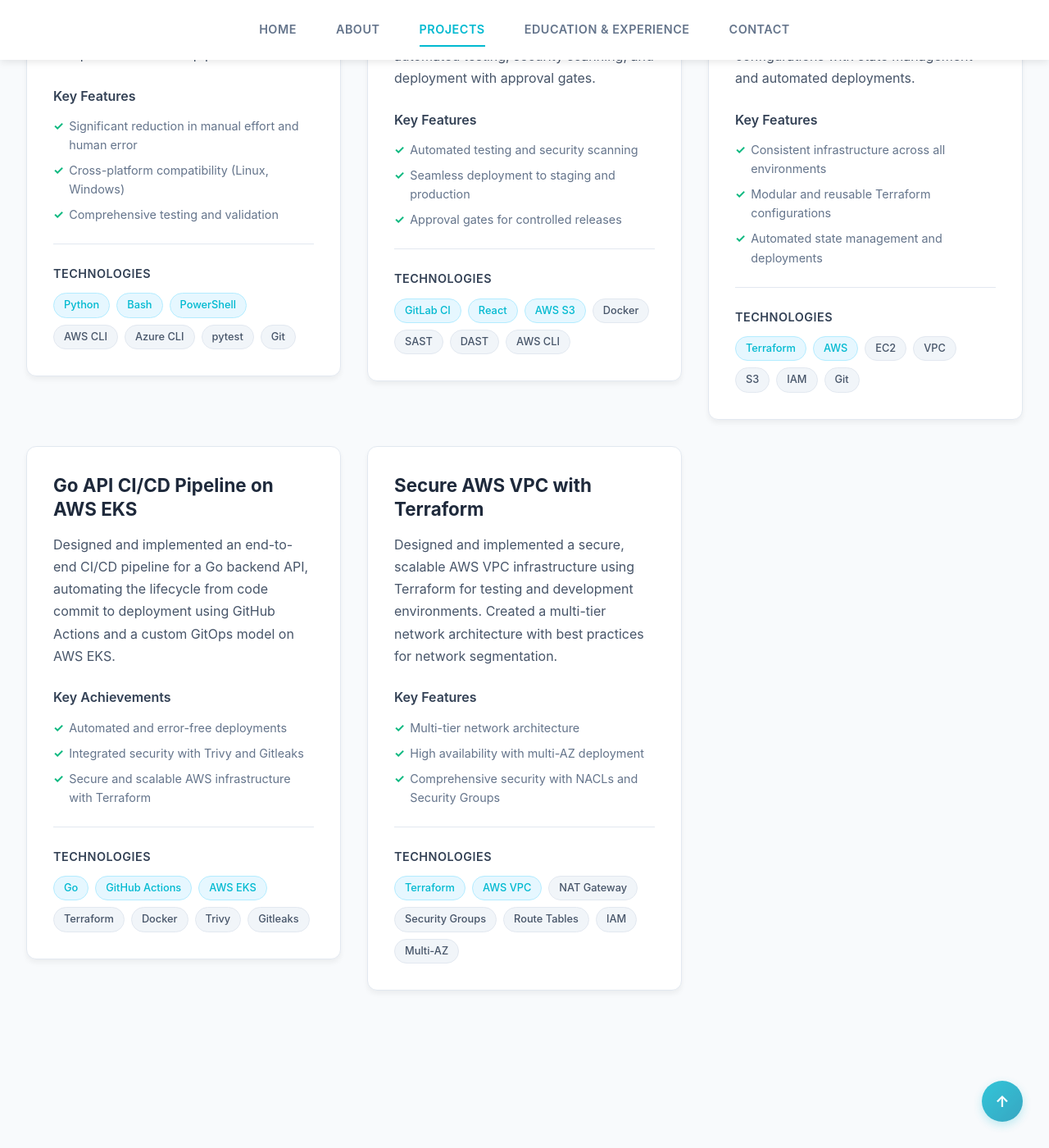
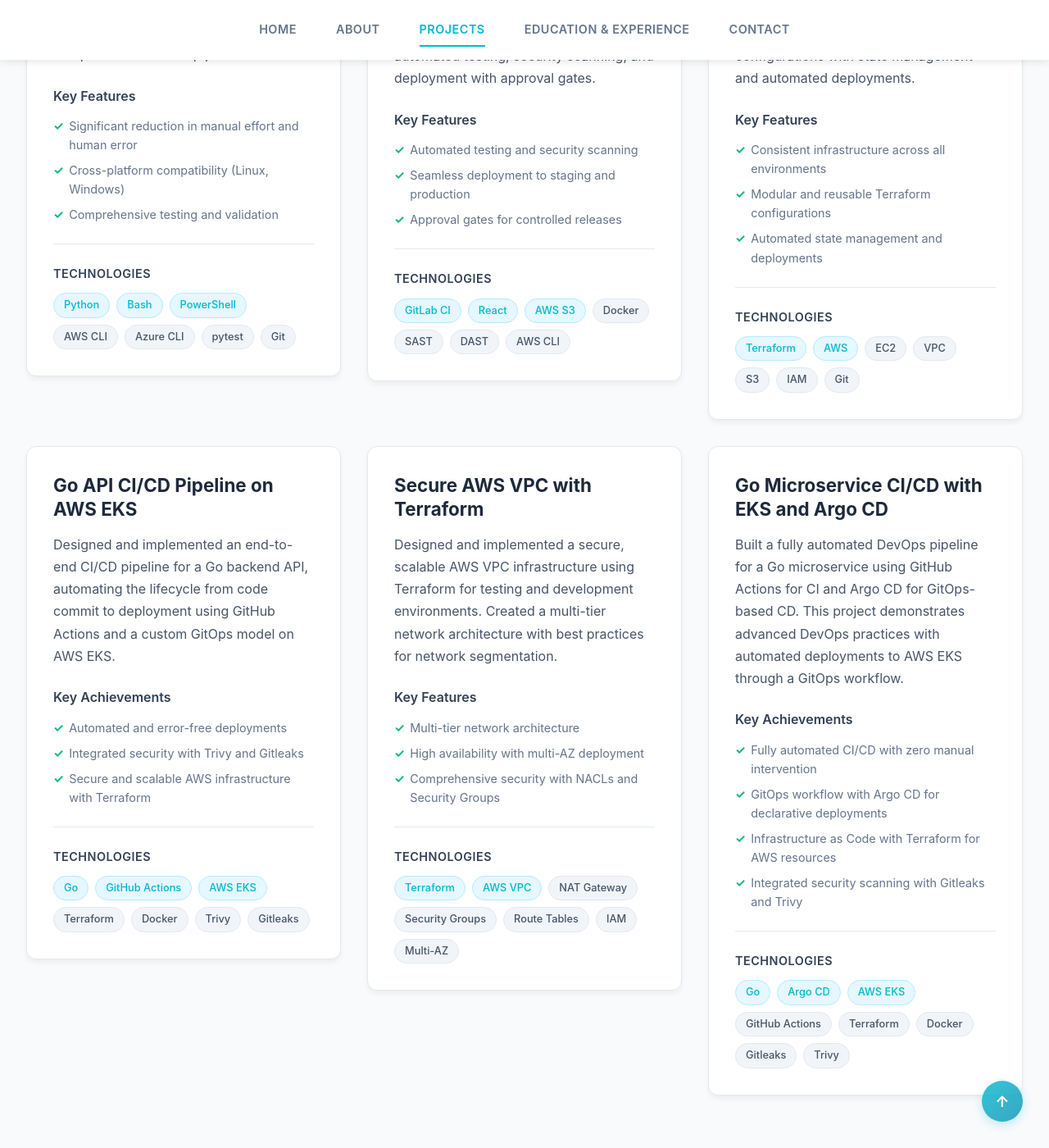
Before and after one commit to Areeba-Urooj/portfolio, a Jekyll site: the page projects.html, which Jekyll copies as it is, in a window 1280 px wide and 1400 px high, scrolled down 1355 px. Shown: the whole window at 82% size. Built offline with Jekyll 4.4.1, drawn with Linux system fonts in a browser that asks for light colours.

Commit message:
Update projects.html

```diff
--- a/projects.html
+++ b/projects.html
@@ -325,6 +325,9 @@
         .project-card:nth-child(4) { animation-delay: 0.4s; }
         .project-card:nth-child(5) { animation-delay: 0.5s; }
         .project-card:nth-child(6) { animation-delay: 0.6s; }
+        .project-card:nth-child(7) { animation-delay: 0.7s; }
+        .project-card:nth-child(8) { animation-delay: 0.8s; }
+        .project-card:nth-child(9) { animation-delay: 0.9s; }
     </style>
 </head>
 <body>
@@ -391,7 +394,7 @@
                         <span class="tech-tag">Trivy</span>
                         <span class="tech-tag">Docker</span>
                         <span class="tech-tag">React</span>
-                    </ul>
+                    </div>
                 </div>
             </article>
         </a>
@@ -570,6 +573,37 @@
                 </div>
             </article>
         </a>
+
+        <a href="https://medium.com/@cmy61677/go-projects-journey-to-ci-cd-with-eks-and-argo-cd" class="project-link" target="_blank" rel="noopener noreferrer">
+            <article class="project-card">
+                <h2 class="project-title">Go Microservice CI/CD with EKS and Argo CD</h2>
+                <p class="project-description">
+                    Built a fully automated DevOps pipeline for a Go microservice using GitHub Actions for CI and Argo CD for GitOps-based CD. This project demonstrates advanced DevOps practices with automated deployments to AWS EKS through a GitOps workflow.
+                </p>
+                <div class="project-highlights">
+                    <h4>Key Achievements</h4>
+                    <ul class="highlights-list">
+                        <li>Fully automated CI/CD with zero manual intervention</li>
+                        <li>GitOps workflow with Argo CD for declarative deployments</li>
+                        <li>Infrastructure as Code with Terraform for AWS resources</li>
+                        <li>Integrated security scanning with Gitleaks and Trivy</li>
+                    </ul>
+                </div>
+                <div class="tech-stack">
+                    <h4>Technologies</h4>
+                    <div class="tech-tags">
+                        <span class="tech-tag primary">Go</span>
+                        <span class="tech-tag primary">Argo CD</span>
+                        <span class="tech-tag primary">AWS EKS</span>
+                        <span class="tech-tag">GitHub Actions</span>
+                        <span class="tech-tag">Terraform</span>
+                        <span class="tech-tag">Docker</span>
+                        <span class="tech-tag">Gitleaks</span>
+                        <span class="tech-tag">Trivy</span>
+                    </div>
+                </div>
+            </article>
+        </a>
     </main>
 
     <a href="#" class="scroll-to-top" onclick="window.scrollTo({top: 0, behavior: 'smooth'}); return false;" aria-label="Scroll to top">↑</a>
```
